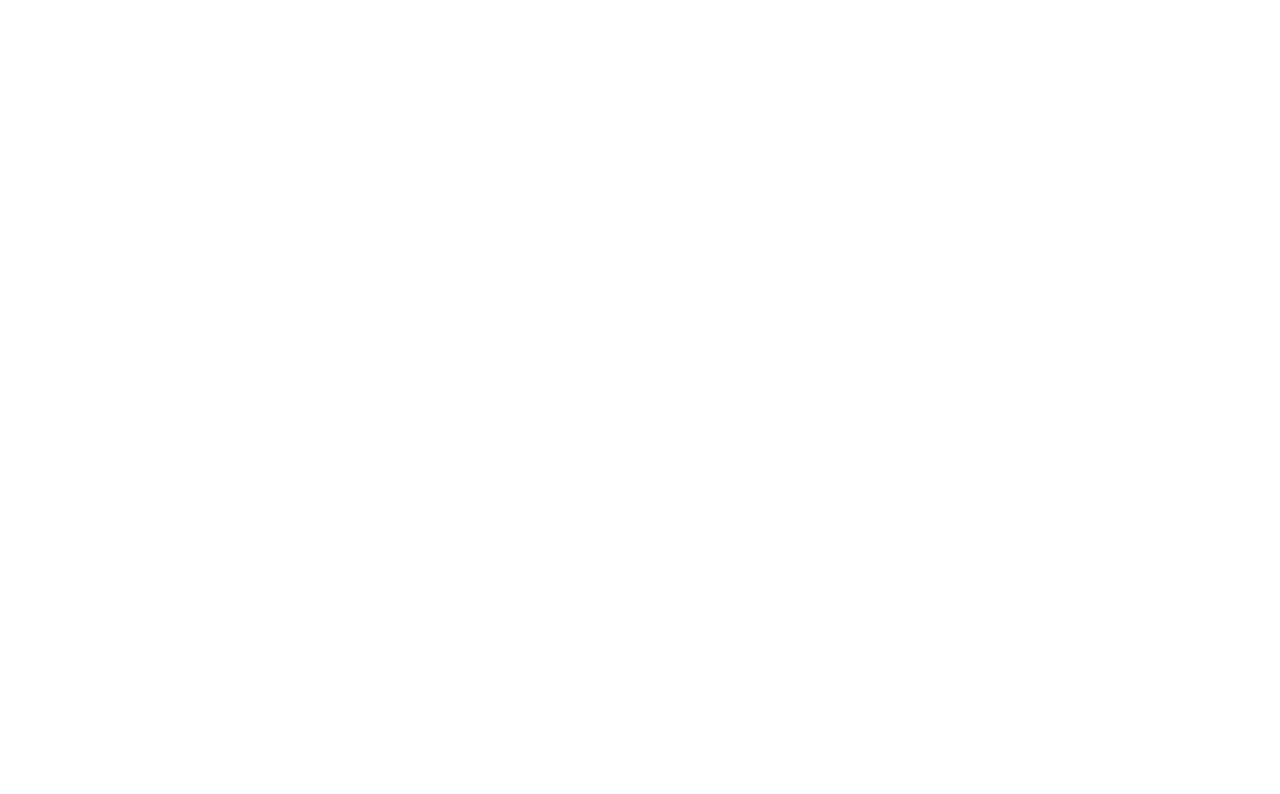
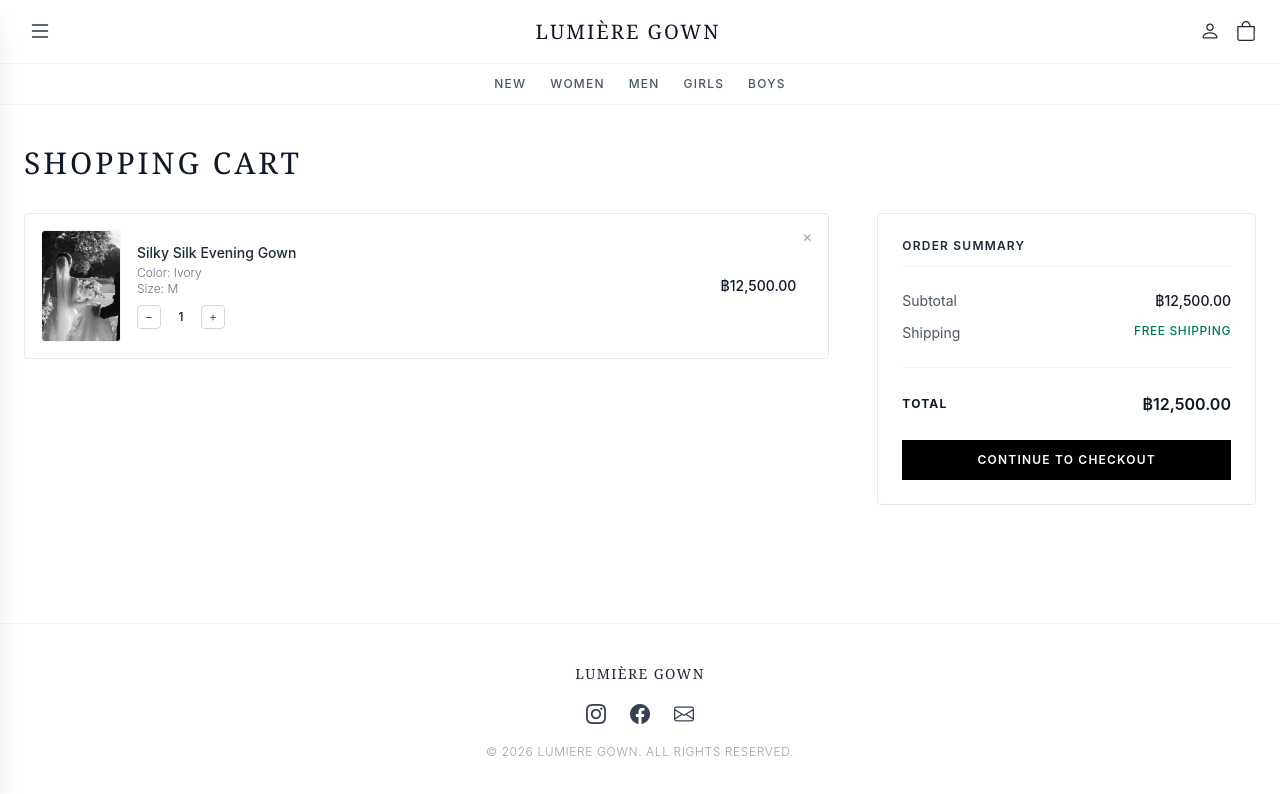
Before and after one commit to chanyabr24/Metric327, a Vue app in the folder lumiere-gown/: page /cart in a window 1280 px wide. Before the commit this address had no page. Shown: the top 794 px of the page. Built offline with nearby package versions, Linux system fonts and the light colour scheme.

Commit message:
cart page

```diff
--- a/lumiere-gown/src/router/index.js
+++ b/lumiere-gown/src/router/index.js
@@ -6,6 +6,7 @@
 import NewView from '@/views/NewView.vue'
 import BoysView from '@/views/BoysView.vue'
 import AccountView from '@/views/AccountView.vue'
+import CartView from '@/views/CartView.vue'
 
 const routes = [
   {
@@ -38,6 +39,10 @@
     name: 'account',
     component: AccountView
   },
+  { path: '/cart',
+    name: 'cart',
+    component: CartView
+  },
 ]
 
 const router = createRouter({
--- /dev/null
+++ b/lumiere-gown/src/views/CartView.vue
@@ -0,0 +1,231 @@
+<template>
+  <div class="min-h-screen bg-white text-gray-900 font-sans flex flex-col justify-between">
+    <!-- Header / Navbar -->
+    <header class="h-16 px-6 border-b border-gray-100 flex items-center justify-between sticky top-0 bg-white z-30">
+      <button
+        @click="isDrawerOpen = true"
+        class="text-2xl text-gray-800 hover:text-black cursor-pointer p-1"
+        aria-label="Open menu"
+      >
+        <i class="bi bi-list"></i>
+      </button>
+
+      <router-link to="/" class="text-xl font-serif tracking-widest uppercase">
+        LUMIÈRE GOWN
+      </router-link>
+
+      <div class="flex items-center space-x-4 text-xl">
+        <router-link to="/account" class="text-gray-800 hover:text-amber-600 transition-colors">
+          <i class="bi bi-person"></i>
+        </router-link>
+        <router-link to="/cart" class="text-gray-800 hover:text-amber-600 transition-colors">
+          <i class="bi bi-bag"></i>
+        </router-link>
+      </div>
+    </header>
+
+    <!-- Subnav Categories -->
+    <nav class="flex justify-center space-x-6 py-3 border-b border-gray-100 text-xs tracking-widest font-medium uppercase text-gray-600">
+      <router-link
+        v-for="cat in categories"
+        :key="cat"
+        :to="`/${cat.toLowerCase()}`"
+        class="hover:text-black transition-colors"
+      >
+        {{ cat }}
+      </router-link>
+    </nav>
+
+    <!-- Main Content -->
+    <main class="max-w-7xl mx-auto px-6 py-10 w-full flex-grow">
+      <h1 class="text-2xl md:text-3xl font-serif tracking-widest uppercase text-gray-900 mb-8">
+        Shopping Cart
+      </h1>
+
+      <div class="grid grid-cols-1 lg:grid-cols-3 gap-12 items-start">
+
+        <!-- Cart Items List -->
+        <div class="lg:col-span-2 space-y-6">
+          <template v-if="cart.length > 0">
+            <div
+              v-for="item in cart"
+              :key="item.id"
+              class="flex items-center space-x-4 p-4 border border-gray-200 rounded-sm relative bg-white"
+            >
+              <!-- Item Image -->
+              <div class="w-20 h-28 flex-shrink-0 bg-gray-50 overflow-hidden border border-gray-100 rounded-sm">
+                <img
+                  :src="item.image"
+                  :alt="item.name"
+                  class="w-full h-full object-cover"
+                />
+              </div>
+
+              <!-- Item Details -->
+              <div class="flex-grow flex flex-col justify-between space-y-2">
+                <div>
+                  <h3 class="text-sm font-medium text-gray-800 pr-6">
+                    {{ item.name }}
+                  </h3>
+                  <p class="text-xs text-gray-500 font-light mt-0.5">
+                    Color: {{ item.color }}<br />
+                    Size: {{ item.size }}
+                  </p>
+                </div>
+
+                <!-- Quantity Controls -->
+                <div class="flex items-center space-x-3">
+                  <button
+                    @click="changeQty(item, -1)"
+                    class="w-6 h-6 border border-gray-300 rounded-sm flex items-center justify-center text-xs text-gray-600 hover:border-black transition-colors cursor-pointer"
+                  >
+                    −
+                  </button>
+                  <span class="text-xs font-medium w-4 text-center">{{ item.qty }}</span>
+                  <button
+                    @click="changeQty(item, 1)"
+                    class="w-6 h-6 border border-gray-300 rounded-sm flex items-center justify-center text-xs text-gray-600 hover:border-black transition-colors cursor-pointer"
+                  >
+                    +
+                  </button>
+                </div>
+              </div>
+
+              <!-- Price -->
+              <div class="text-right">
+                <p class="text-sm font-medium text-gray-900">
+                  ฿{{ (item.price * item.qty).toLocaleString() }}.00
+                </p>
+              </div>
+
+              <!-- Remove Button -->
+              <button
+                @click="removeItem(item.id)"
+                class="absolute top-3 right-3 text-gray-400 hover:text-black text-xs p-1 cursor-pointer transition-colors"
+                title="Remove"
+              >
+                ✕
+              </button>
+            </div>
+          </template>
+
+          <div v-else class="py-16 text-center border border-dashed border-gray-200 rounded-sm">
+            <p class="text-sm text-gray-500">Your cart is empty.</p>
+            <router-link
+              to="/women"
+              class="inline-block mt-4 px-6 py-2 bg-black text-white text-xs font-semibold tracking-widest uppercase hover:bg-amber-700 transition-colors"
+            >
+              Start Shopping
+            </router-link>
+          </div>
+        </div>
+
+        <!-- Order Summary Sidebar -->
+        <aside class="border border-gray-200 p-6 bg-white rounded-sm space-y-6">
+          <p class="text-xs font-semibold tracking-widest uppercase text-gray-800 border-b border-gray-100 pb-3">
+            ORDER SUMMARY
+          </p>
+
+          <div class="space-y-3 text-sm">
+            <div class="flex justify-between text-gray-600">
+              <span>Subtotal</span>
+              <span class="font-medium text-gray-900">฿{{ subtotal.toLocaleString() }}.00</span>
+            </div>
+            <div class="flex justify-between text-gray-600">
+              <span>Shipping</span>
+              <span class="text-emerald-700 font-medium text-xs uppercase tracking-wider">Free Shipping</span>
+            </div>
+          </div>
+
+          <hr class="border-gray-100" />
+
+          <div class="flex justify-between items-center text-base font-semibold text-gray-900">
+            <span class="text-xs font-bold tracking-widest uppercase">TOTAL</span>
+            <span class="font-sans">฿{{ subtotal.toLocaleString() }}.00</span>
+          </div>
+
+          <router-link
+            to="/checkout"
+            class="block w-full text-center py-3 bg-black text-white text-xs font-semibold tracking-widest uppercase hover:bg-amber-700 transition-colors"
+            :class="{ 'pointer-events-none opacity-50': cart.length === 0 }"
+          >
+            CONTINUE TO CHECKOUT
+          </router-link>
+        </aside>
+
+      </div>
+    </main>
+
+    <!-- Footer -->
+    <footer class="py-10 border-t border-gray-100 text-center space-y-4">
+      <h2 class="text-sm font-serif tracking-widest uppercase text-gray-800">LUMIÈRE GOWN</h2>
+      <div class="flex justify-center space-x-6 text-xl text-gray-700">
+        <a href="#" class="hover:text-black"><i class="bi bi-instagram"></i></a>
+        <a href="#" class="hover:text-black"><i class="bi bi-facebook"></i></a>
+        <a href="#" class="hover:text-black"><i class="bi bi-envelope"></i></a>
+      </div>
+      <p class="text-xs text-gray-400 font-light tracking-wider">© 2026 LUMIERE GOWN. ALL RIGHTS RESERVED.</p>
+    </footer>
+
+    <!-- Navigation Drawer Component -->
+    <Drawer :is-open="isDrawerOpen" @close="isDrawerOpen = false" />
+  </div>
+</template>
+
+<script setup>
+import { ref, computed, onMounted } from 'vue'
+import Drawer from '../components/Drawer.vue'
+
+const isDrawerOpen = ref(false)
+const categories = ['NEW', 'WOMEN', 'MEN', 'GIRLS', 'BOYS']
+const cart = ref([])
+
+// Load cart from localStorage on component mount
+onMounted(() => {
+  const savedCart = localStorage.getItem('cart')
+  if (savedCart) {
+    try {
+      cart.value = JSON.parse(savedCart)
+    } catch (e) {
+      cart.value = []
+    }
+  } else {
+    // Default Mock Data ถ้าใน localStorage ยังไม่มีสินค้า
+    cart.value = [
+      {
+        id: '1',
+        name: 'Silky Silk Evening Gown',
+        color: 'Ivory',
+        size: 'M',
+        price: 12500,
+        qty: 1,
+        image: '/images/women.jpg'
+      }
+    ]
+    saveCart()
+  }
+})
+
+// Save cart helper
+const saveCart = () => {
+  localStorage.setItem('cart', JSON.stringify(cart.value))
+}
+
+// Quantity Modifier
+const changeQty = (item, delta) => {
+  item.qty += delta
+  if (item.qty < 1) item.qty = 1
+  saveCart()
+}
+
+// Remove item
+const removeItem = (id) => {
+  cart.value = cart.value.filter(i => i.id !== id)
+  saveCart()
+}
+
+// Calculate subtotal
+const subtotal = computed(() => {
+  return cart.value.reduce((sum, item) => sum + item.price * item.qty, 0)
+})
+</script>
```
